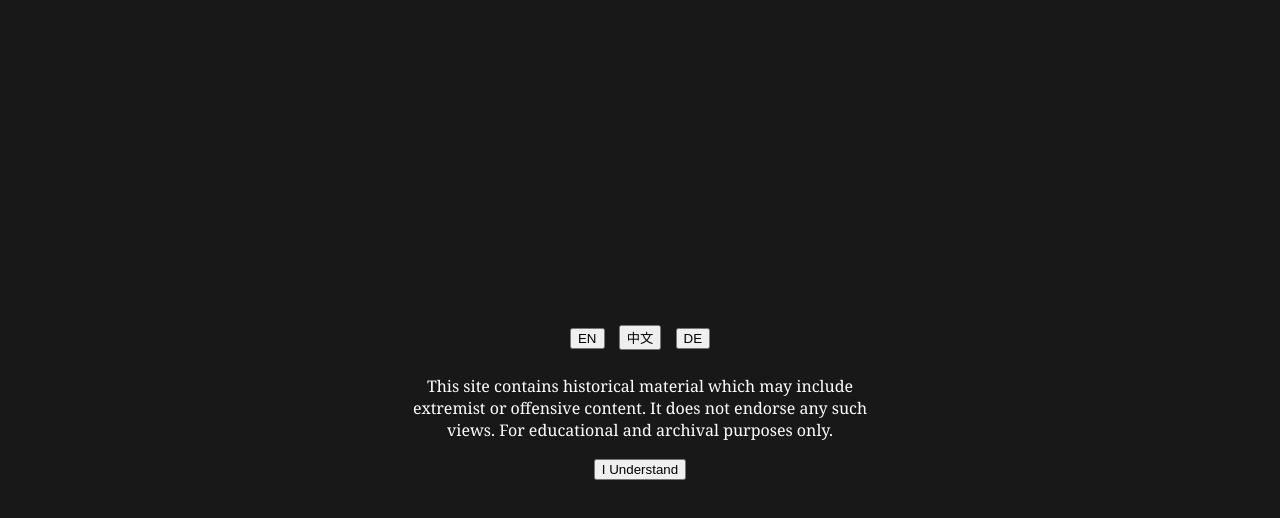
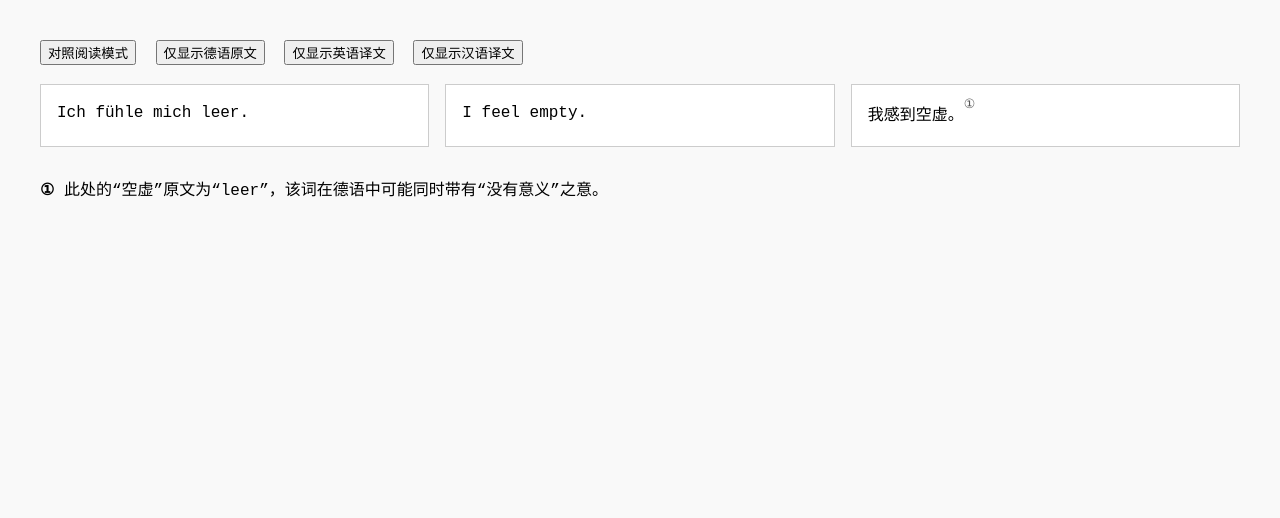
Before and after one commit to Kat1995M/temp_data_backup, a plain HTML site: page index.html in a window 1280 px wide. Drawn offline with Linux system fonts and the light colour scheme.

Commit message:
Add files via upload

```diff
--- a/index.html
+++ b/index.html
@@ -1,39 +1,69 @@
 <!DOCTYPE html>
 <html lang="en">
 <head>
-  <meta charset="UTF-8" />
-  <meta name="viewport" content="width=device-width, initial-scale=1.0" />
-  <meta name="robots" content="noindex, nofollow" />
-  <title>requiem1897</title>
-  <link rel="stylesheet" href="style.css" />
-  <script defer src="script.js"></script>
+  <meta charset="UTF-8">
+  <title>Multilingual Diary Viewer</title>
+  <meta name="viewport" content="width=device-width, initial-scale=1.0">
+  <style>
+    body { font-family: "Courier New", monospace; background: #f9f9f9; padding: 2em; line-height: 1.6; }
+    .language-toggle { margin-bottom: 1em; }
+    .language-toggle button { margin-right: 10px; }
+    .entry { display: grid; grid-template-columns: 1fr 1fr 1fr; gap: 1em; margin-bottom: 2em; }
+    .entry div { padding: 1em; background: #fff; border: 1px solid #ccc; }
+    .note-ref { font-size: 0.8em; color: #555; cursor: pointer; position: relative; top: -0.4em; }
+    .notes { margin-top: 2em; }
+    .note { margin-bottom: 1em; }
+    .back-link { display: none; margin-bottom: 1em; color: blue; cursor: pointer; }
+    @media (max-width: 768px) {
+      .entry { grid-template-columns: 1fr; }
+    }
+  </style>
 </head>
 <body>
-  <div id="overlay">
-    <div id="disclaimer">
-      <div id="language-switch">
-        <button onclick="setLanguage('en')">EN</button>
-        <button onclick="setLanguage('zh')">中文</button>
-        <button onclick="setLanguage('de')">DE</button>
-      </div>
-      <div id="message-en" class="message">
-        <p>This site contains historical material which may include extremist or offensive content. It does not endorse any such views. For educational and archival purposes only.</p>
-        <button onclick="acceptDisclaimer()">I Understand</button>
-      </div>
-      <div id="message-zh" class="message hidden">
-        <p>本网站包含可能具有极端或冒犯性的历史资料，仅供学术研究与档案用途使用，本站不认同其中任何观点。</p>
-        <button onclick="acceptDisclaimer()">我理解</button>
-      </div>
-      <div id="message-de" class="message hidden">
-        <p>Diese Website enthält historisches Material, das extremistische oder anstößige Inhalte enthalten kann. Sie billigt keine dieser Ansichten. Nur für Bildungs- und Archivzwecke.</p>
-        <button onclick="acceptDisclaimer()">Ich verstehe</button>
-      </div>
-    </div>
+  <div class="language-toggle">
+    <button onclick="showAll()">对照阅读模式</button>
+    <button onclick="showOnly('de')">仅显示德语原文</button>
+    <button onclick="showOnly('en')">仅显示英语译文</button>
+    <button onclick="showOnly('zh')">仅显示汉语译文</button>
+  </div>
+  <div class="entry">
+    <div class="de">Ich fühle mich leer.</div>
+    <div class="en">I feel empty.</div>
+    <div class="zh">我感到空虚。<sup class="note-ref" onclick="scrollToNote(1)">①</sup></div>
   </div>
 
-  <div id="content">
-    <h1>Welcome to requiem1897.org</h1>
-    <p>This will become the archive index page.</p>
+  <div class="back-link" id="backLink" onclick="goBack()">↑ 回到阅读位置</div>
+
+  <div class="notes" id="notes">
+    <div class="note" id="note1"><strong>①</strong> 此处的“空虚”原文为“leer”，该词在德语中可能同时带有“没有意义”之意。</div>
   </div>
+
+  <script>
+    function showAll() {
+      document.querySelectorAll('.de, .en, .zh').forEach(el => {
+        el.style.display = 'block';
+      });
+    }
+
+    function showOnly(lang) {
+      ['de', 'en', 'zh'].forEach(code => {
+        document.querySelectorAll('.' + code).forEach(el => {
+          el.style.display = (code === lang) ? 'block' : 'none';
+        });
+      });
+    }
+
+    let scrollPosition = 0;
+    function scrollToNote(id) {
+      scrollPosition = window.scrollY;
+      document.getElementById('notes').scrollIntoView({ behavior: 'smooth' });
+      document.getElementById('backLink').style.display = 'block';
+    }
+
+    function goBack() {
+      window.scrollTo({ top: scrollPosition, behavior: 'smooth' });
+      document.getElementById('backLink').style.display = 'none';
+    }
+  </script>
 </body>
 </html>
```
